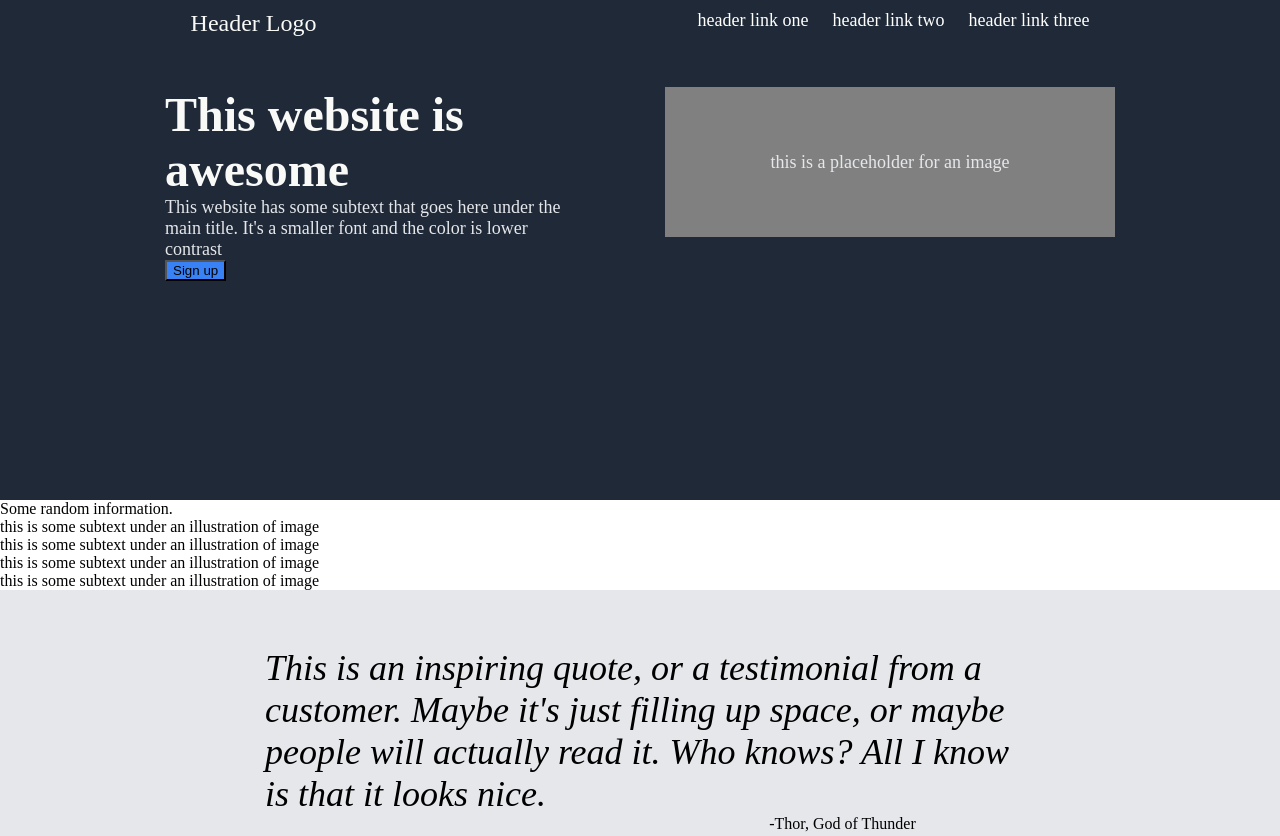
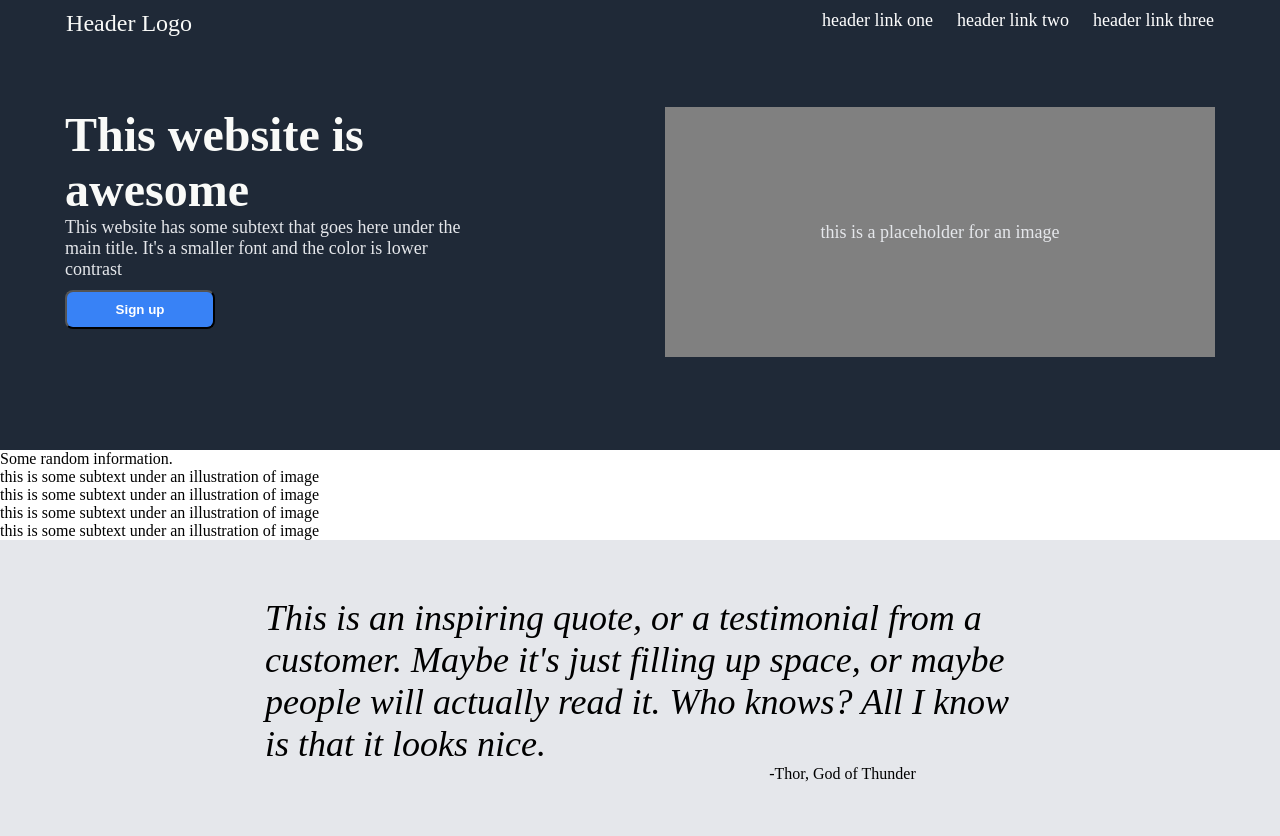
Before and after one commit to mandarmgd/landing-page, a plain HTML site: page index.html in a window 1280 px wide. Shown: the top 836 px of the page. Drawn offline with Linux system fonts and the light colour scheme.

Commit message:
Edit intro/hero section in styles.css

```diff
--- a/styles.css
+++ b/styles.css
@@ -12,7 +12,7 @@ body
 
 .intro
 {
-    height: 500px;
+    height: 450px;
 }
 
 .logo
@@ -45,9 +45,10 @@ a, .sec, .placeholder1
 .header
 {
     display: flex;
-    justify-content: space-around;
+    justify-content: center;
     margin-top: 10px;
-    margin-bottom: 50px;
+    margin-bottom: 70px;
+    gap: 630px;
 }
 
 a
@@ -66,15 +67,15 @@ a
 {
     display: flex;
     justify-content: center;
-    gap: 100px;
+    gap: 200px;
 }
 
 .placeholder1
 {
     display: flex;
     padding: 25px;
-    height: 100px;
-    width: 400px;
+    height: 200px;
+    width: 500px;
     background-color: grey;
     justify-content: center;
     align-items: center;
@@ -107,3 +108,13 @@ a
 {
     margin-left: 405px;
 }
+
+.button1
+{
+    color: white;
+    font-weight: bold;
+    padding: 10px;
+    margin-top: 10px;
+    border-radius: 8px;
+    width: 150px;
+}
```
